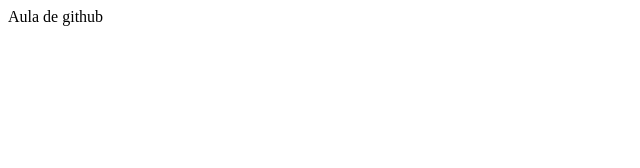
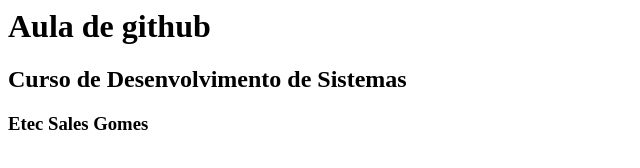
Before and after one commit to RicardoReggi/Aula-PAM-AMS, a plain HTML site: page index.html in a window 1280 px wide. Shown: the whole page, without its empty margins (0-640 px from the left). Drawn offline with Linux system fonts and the light colour scheme.

Commit message:
adicionei h2 e h3

```diff
--- a/index.html
+++ b/index.html
@@ -5,6 +5,8 @@
     <title>Document</title>
 </head>
 <body>
-    Aula de github
+    <h1>Aula de github</h1>
+    <h2>Curso de Desenvolvimento de Sistemas</h2>
+    <h3>Etec Sales Gomes</h3>
 </body>
 </html>
```
